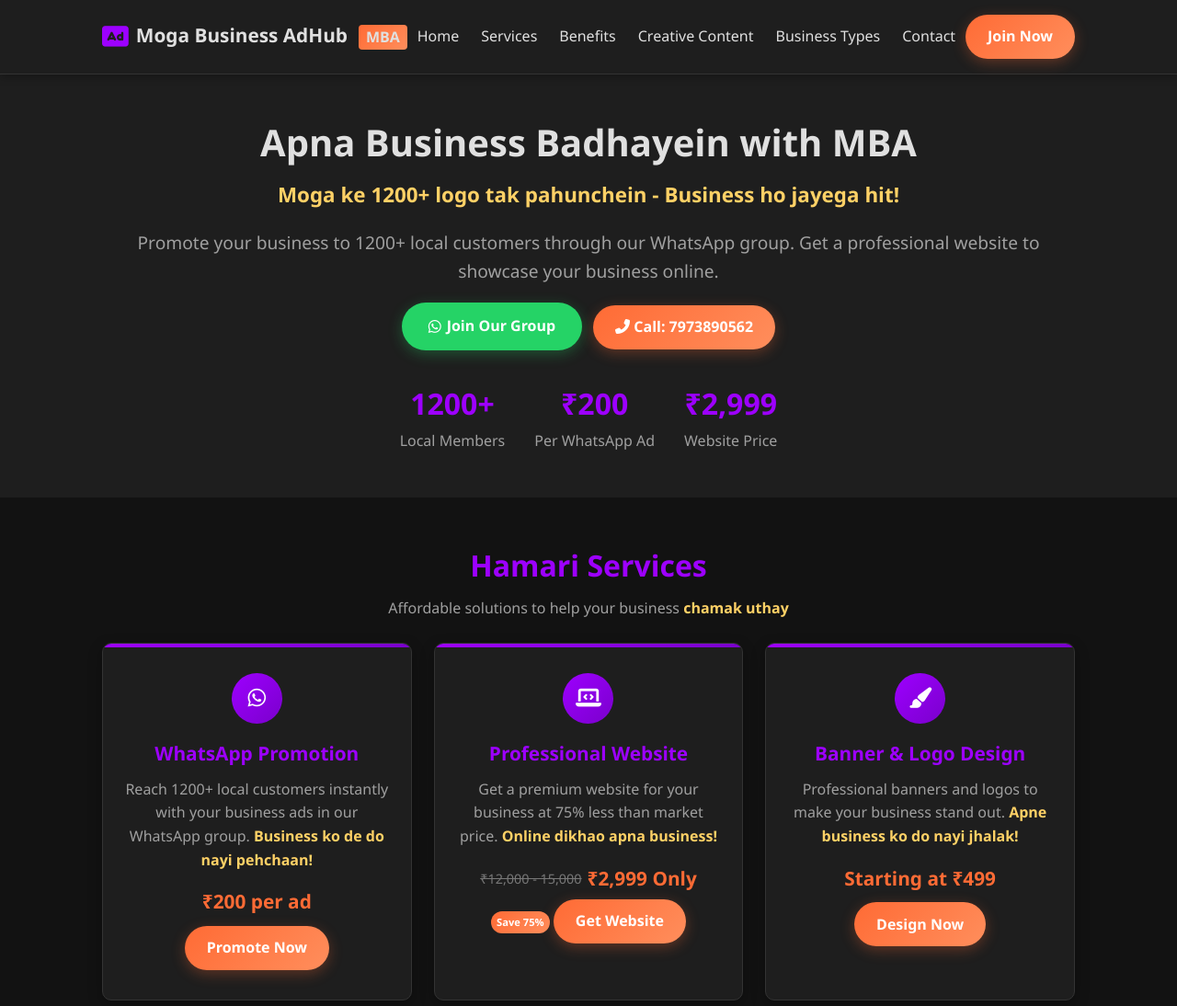
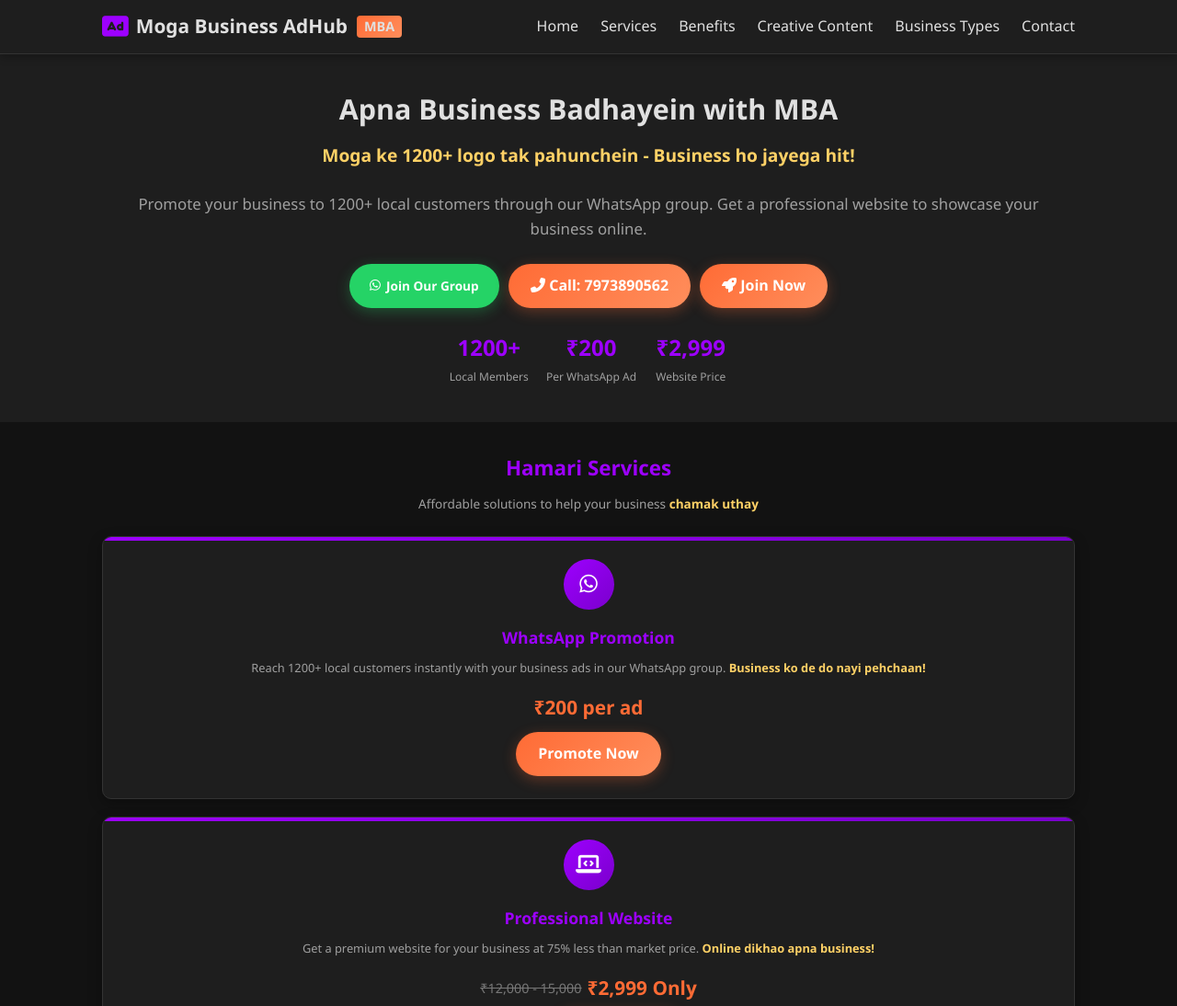
Before and after one commit to harsharora1/mogabuisnesshub, a plain HTML site: page index.html in a window 1280 px wide. Shown: the top 1094 px of the page at 92% size. Drawn offline with Linux system fonts and the light colour scheme.

Commit message:
Update index.html

```diff
--- a/index.html
+++ b/index.html
@@ -25,6 +25,19 @@
             padding: 0;
             box-sizing: border-box;
             font-family: 'Poppins', 'Segoe UI', Tahoma, Geneva, Verdana, sans-serif;
+            /* Prevent text selection */
+            -webkit-user-select: none;
+            -moz-user-select: none;
+            -ms-user-select: none;
+            user-select: none;
+        }
+
+        /* Allow text selection only for specific elements */
+        p, h1, h2, h3, h4, h5, h6, span, a, li {
+            -webkit-user-select: text;
+            -moz-user-select: text;
+            -ms-user-select: text;
+            user-select: text;
         }
 
         body {
@@ -32,6 +45,8 @@
             color: var(--dark-text);
             line-height: 1.6;
             overflow-x: hidden;
+            /* Improve touch interactions */
+            -webkit-tap-highlight-color: transparent;
         }
 
         .container {
@@ -60,17 +75,17 @@
             position: relative;
         }
 
-        /* Improved logo structure */
+        /* IMPROVED LOGO STRUCTURE - Better sizing for mobile */
         .logo {
             display: flex;
             align-items: center;
             gap: 8px;
             font-weight: 700;
-            flex-shrink: 0; /* Prevent logo from shrinking */
+            flex-shrink: 0;
         }
 
         .logo i {
-            font-size: 1.3rem;
+            font-size: 1.5rem; /* Slightly larger for mobile */
             color: var(--primary);
             flex-shrink: 0;
         }
@@ -79,25 +94,35 @@
             display: flex;
             flex-direction: column;
             line-height: 1.2;
+            position: relative;
         }
 
         .logo-main {
-            font-size: 0.9rem; /* Slightly smaller for mobile */
+            font-size: 1.1rem; /* Increased for better mobile visibility */
             white-space: nowrap;
+            display: flex;
+            align-items: center;
+            gap: 4px;
         }
 
         .logo-sub {
-            font-size: 0.6rem;
+            font-size: 0.7rem; /* Slightly larger */
             color: var(--darker-text);
         }
 
+        /* IMPROVED MBA SYMBOL - Better sizing and centering */
         .logo-short {
             background: var(--gradient-accent);
-            padding: 3px 6px;
+            padding: 4px 6px; /* Slightly larger padding */
             border-radius: 4px;
-            font-size: 0.7rem;
-            margin-left: 4px;
+            font-size: 0.8rem; /* Larger font size */
             white-space: nowrap;
+            display: inline-flex;
+            align-items: center;
+            justify-content: center;
+            height: 22px; /* Fixed height for consistency */
+            margin-left: 5px;
+            line-height: 1;
         }
 
         /* Improved navigation */
@@ -112,7 +137,7 @@
             text-align: center;
             padding: 1rem 0;
             box-shadow: 0 5px 10px rgba(0, 0, 0, 0.3);
-            z-index: 1001; /* Ensure it's above other content */
+            z-index: 1001;
         }
 
         .nav-links.active {
@@ -147,7 +172,7 @@
             font-size: 1.3rem;
             cursor: pointer;
             padding: 5px;
-            flex-shrink: 0; /* Prevent button from shrinking */
+            flex-shrink: 0;
         }
 
         /* Improved CTA button */
@@ -165,7 +190,7 @@
             box-shadow: 0 4px 15px rgba(255, 107, 53, 0.3);
             font-size: 0.75rem;
             white-space: nowrap;
-            flex-shrink: 0; /* Prevent button from shrinking */
+            flex-shrink: 0;
         }
 
         .cta-button:hover {
@@ -173,10 +198,113 @@
             box-shadow: 0 6px 20px rgba(255, 107, 53, 0.4);
         }
 
-        /* The rest of your CSS remains the same */
-        /* Hero Section - Mobile First */
+        /* Tablet and Desktop Styles */
+        @media (min-width: 768px) {
+            .container {
+                width: 90%;
+                padding: 0 15px;
+            }
+
+            header {
+                padding: 1rem 0;
+            }
+
+            .logo {
+                font-size: 1.4rem;
+            }
+
+            .logo i {
+                font-size: 1.6rem;
+            }
+
+            .logo-text {
+                flex-direction: row;
+                align-items: center;
+                gap: 8px;
+            }
+
+            .logo-main {
+                font-size: 1.3rem;
+            }
+
+            .logo-sub {
+                font-size: 0.9rem;
+            }
+
+            /* Improved MBA symbol for desktop */
+            .logo-short {
+                padding: 4px 8px;
+                font-size: 0.9rem;
+                height: 24px;
+                margin-left: 6px;
+            }
+
+            .nav-links {
+                display: flex;
+                position: static;
+                flex-direction: row;
+                width: auto;
+                background: transparent;
+                padding: 0;
+                box-shadow: none;
+                gap: 1.5rem;
+            }
+
+            .nav-links li {
+                margin: 0;
+            }
+
+            .nav-links a {
+                padding: 0;
+                font-size: 1rem;
+            }
+
+            .menu-toggle {
+                display: none;
+            }
+
+            .cta-button {
+                padding: 0.7rem 1.5rem;
+                font-size: 1rem;
+            }
+        }
+
+        @media (min-width: 1024px) {
+            .container {
+                width: 85%;
+            }
+        }
+
+        /* Improved mobile interactions - prevent hover issues */
+        @media (max-width: 767px) {
+            /* Remove hover effects on mobile and replace with active states */
+            .service-card, .step, .benefit-card, .business-card, .creative-card,
+            .stat-item, .contact-item, .footer-links li {
+                transition: none;
+            }
+
+            .service-card:active, .step:active, .benefit-card:active,
+            .business-card:active, .creative-card:active,
+            .stat-item:active, .contact-item:active, .footer-links li:active {
+                transform: translateY(-5px);
+            }
+
+            .service-card:active .service-icon,
+            .benefit-card:active .benefit-icon,
+            .business-card:active .business-icon,
+            .creative-card:active .creative-icon {
+                transform: scale(1.05);
+            }
+
+            /* Improve button active states */
+            .cta-button:active, .whatsapp-button:active {
+                transform: translateY(-3px);
+            }
+        }
+
+        /* Rest of your CSS remains the same */
         .hero {
-            padding: 2rem 0;
+            padding: 2.5rem 0; /* Increased padding */
             background: var(--dark-card);
             color: var(--dark-text);
             text-align: center;
@@ -192,31 +320,39 @@
         }
 
         .hero h1 {
-            font-size: 1.6rem;
-            margin-bottom: 0.8rem;
+            font-size: 1.9rem; /* Increased font size */
+            margin-bottom: 1rem; /* Increased margin */
             line-height: 1.3;
         }
 
         .hero p {
-            font-size: 0.9rem;
-            margin-bottom: 1.2rem;
+            font-size: 1.05rem; /* Increased font size */
+            margin-bottom: 1.5rem; /* Increased margin */
             color: var(--darker-text);
             padding: 0 10px;
         }
 
         .hindi-tagline {
-            font-size: 1rem;
-            margin-bottom: 1.2rem;
+            font-size: 1.2rem; /* Increased font size */
+            margin-bottom: 1.5rem; /* Increased margin */
             font-weight: 600;
             color: var(--highlight);
             padding: 0 10px;
+        }
+
+        .hero-buttons {
+            display: flex;
+            flex-wrap: wrap;
+            justify-content: center;
+            gap: 10px;
+            margin-bottom: 1.5rem;
         }
 
         .whatsapp-button {
             background-color: #25D366;
             color: white;
             border: none;
-            padding: 0.6rem 1.2rem;
+            padding: 0.7rem 1.4rem; /* Slightly increased padding */
             border-radius: 50px;
             font-weight: 600;
             cursor: pointer;
@@ -225,10 +361,8 @@
             display: inline-flex;
             align-items: center;
             gap: 6px;
-            margin-right: 8px;
-            margin-bottom: 8px;
             box-shadow: 0 4px 15px rgba(37, 211, 102, 0.3);
-            font-size: 0.8rem;
+            font-size: 0.85rem; /* Slightly increased font size */
         }
 
         .whatsapp-button:hover {
@@ -764,166 +898,6 @@
             font-weight: 600;
             color: var(--highlight);
         }
-
-        /* Tablet and Desktop Styles */
-        @media (min-width: 768px) {
-            .container {
-                width: 90%;
-                padding: 0 15px;
-            }
-
-            header {
-                padding: 1rem 0;
-            }
-
-            .logo {
-                font-size: 1.4rem;
-            }
-
-            .logo i {
-                font-size: 1.6rem;
-            }
-
-            .logo-text {
-                flex-direction: row;
-                align-items: baseline;
-                gap: 8px;
-            }
-
-            .logo-main {
-                font-size: 1.3rem;
-            }
-
-            .logo-sub {
-                font-size: 0.9rem;
-            }
-
-            .logo-short {
-                padding: 4px 8px;
-                font-size: 1rem;
-            }
-
-            .nav-links {
-                display: flex;
-                position: static;
-                flex-direction: row;
-                width: auto;
-                background: transparent;
-                padding: 0;
-                box-shadow: none;
-                gap: 1.5rem;
-            }
-
-            .nav-links li {
-                margin: 0;
-            }
-
-            .nav-links a {
-                padding: 0;
-                font-size: 1rem;
-            }
-
-            .menu-toggle {
-                display: none;
-            }
-
-            .cta-button {
-                padding: 0.7rem 1.5rem;
-                font-size: 1rem;
-            }
-
-            .hero {
-                padding: 3rem 0;
-            }
-
-            .hero h1 {
-                font-size: 2.5rem;
-            }
-
-            .hero p {
-                font-size: 1.2rem;
-            }
-
-            .hindi-tagline {
-                font-size: 1.4rem;
-            }
-
-            .whatsapp-button {
-                padding: 0.8rem 1.8rem;
-                font-size: 1rem;
-            }
-
-            .stats {
-                gap: 2rem;
-            }
-
-            .stat-number {
-                font-size: 2rem;
-            }
-
-            .stat-label {
-                font-size: 1rem;
-            }
-
-            .services {
-                padding: 3rem 0;
-            }
-
-            .section-title h2 {
-                font-size: 2rem;
-            }
-
-            .section-title p {
-                font-size: 1rem;
-            }
-
-            .services-grid,
-            .benefits-grid,
-            .creative-grid {
-                grid-template-columns: repeat(3, 1fr);
-                gap: 1.5rem;
-            }
-
-            .service-card,
-            .benefit-card,
-            .creative-card {
-                padding: 2rem 1.5rem;
-            }
-
-            .service-card h3,
-            .benefit-card h3,
-            .creative-card h3 {
-                font-size: 1.3rem;
-            }
-
-            .service-card p,
-            .benefit-card p,
-            .creative-card p {
-                font-size: 1rem;
-            }
-
-            .steps {
-                grid-template-columns: repeat(4, 1fr);
-            }
-
-            .business-grid {
-                grid-template-columns: repeat(4, 1fr);
-            }
-
-            .contact-container {
-                grid-template-columns: repeat(2, 1fr);
-            }
-
-            .footer-grid {
-                grid-template-columns: repeat(4, 1fr);
-            }
-        }
-
-        @media (min-width: 1024px) {
-            .container {
-                width: 85%;
-            }
-        }
     </style>
 </head>
 <body>
@@ -934,8 +908,10 @@
                 <div class="logo">
                     <i class="fas fa-ad"></i>
                     <div class="logo-text">
-                        <span class="logo-main">Moga Business AdHub</span>
+                        <span class="logo-main">
+                            Moga Business AdHub
                             <span class="logo-short">MBA</span>
+                        </span>
                     </div>
                 </div>
                 <button class="menu-toggle" id="menuToggle">
@@ -949,12 +925,10 @@
                     <li><a href="#business-types">Business Types</a></li>
                     <li><a href="#contact">Contact</a></li>
                 </ul>
-                <a href="https://wa.me/917973890562" class="cta-button" target="_blank">Join Now</a>
             </nav>
         </div>
     </header>
 
-    <!-- The rest of your HTML remains the same -->
     <!-- Hero Section -->
     <section class="hero" id="home">
         <div class="container">
@@ -962,12 +936,18 @@
                 <h1>Apna Business Badhayein with MBA</h1>
                 <div class="hindi-tagline">Moga ke 1200+ logo tak pahunchein - Business ho jayega hit!</div>
                 <p>Promote your business to 1200+ local customers through our WhatsApp group. Get a professional website to showcase your business online.</p>
+
+                <div class="hero-buttons">
                     <a href="https://chat.whatsapp.com/your-group-link" class="whatsapp-button" target="_blank">
                         <i class="fab fa-whatsapp"></i> Join Our Group
                     </a>
                     <a href="https://wa.me/917973890562" class="cta-button" target="_blank">
                         <i class="fas fa-phone-alt"></i> Call: 7973890562
                     </a>
+                    <a href="https://wa.me/917973890562?text=Hi,%20I%20want%20to%20join%20MBA%20services" class="cta-button" target="_blank">
+                        <i class="fas fa-rocket"></i> Join Now
+                    </a>
+                </div>
 
                 <div class="stats">
                     <div class="stat-item">
@@ -1370,6 +1350,9 @@
             el.style.transition = 'opacity 0.5s ease, transform 0.5s ease';
             observer.observe(el);
         });
+
+        // Fix for mobile hover issues
+        document.addEventListener('touchstart', function() {}, {passive: true});
     </script>
 </body>
 </html>
```
Lines whose indentation alone changed are shown as unchanged.
